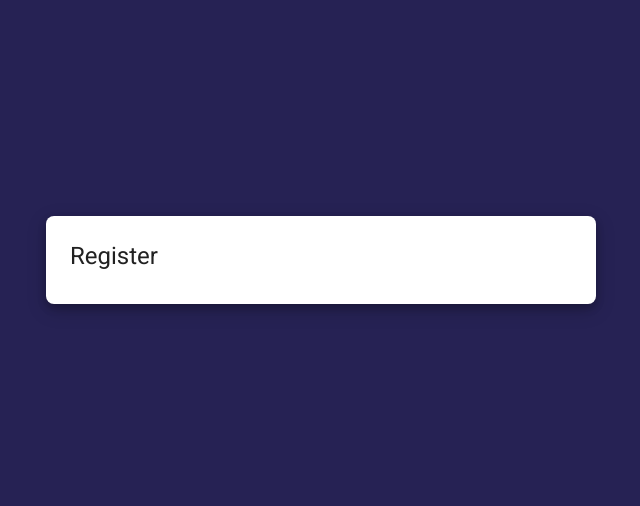
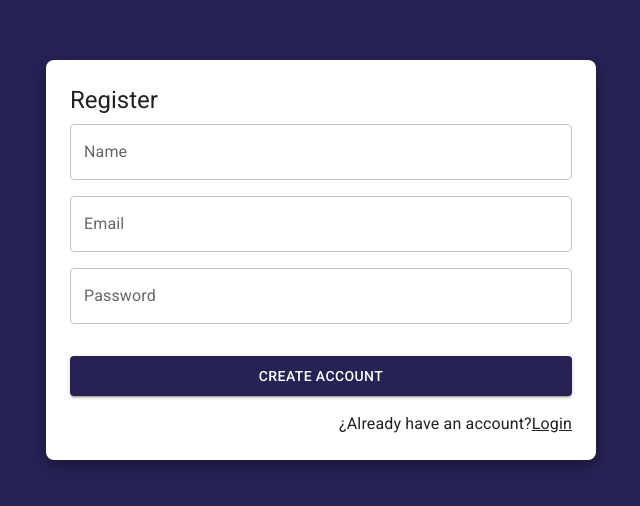
Before and after one commit to Lostovayne/Journal-App-React-Redux-Toolkit-Material-Ui-Firebase-Testing-con-Jest, a React (Vite) app: page /auth/register in a window 1280 px wide. Shown: the part 140-646 px from the top of the page, without its empty margins (319-959 px from the left). Built offline with nearby package versions, Linux system fonts and the light colour scheme.

Commit message:
estilos register

```diff
--- a/src/auth/pages/RegisterPage.jsx
+++ b/src/auth/pages/RegisterPage.jsx
@@ -1,5 +1,51 @@
+import { Button, Grid, Link, TextField, Typography } from '@mui/material';
+import { Link as RouterLink } from 'react-router-dom';
 import { AuthLayout } from '../layout/AuthLayout';
 
 export const RegisterPage = () => {
-    return <AuthLayout title='Register'></AuthLayout>;
+    return (
+        <AuthLayout title='Register'>
+            <form action=''>
+                <Grid container>
+                    <Grid item xs={12} sx={{ mb: 2 }}>
+                        <TextField label='Name' type='text' placeholder='Your Name' variant='outlined' fullWidth />
+                    </Grid>
+
+                    <Grid item xs={12} sx={{ mb: 2 }}>
+                        <TextField
+                            label='Email'
+                            type='email'
+                            placeholder='correo@example.com'
+                            variant='outlined'
+                            fullWidth
+                        />
+                    </Grid>
+
+                    <Grid item xs={12} sx={{ mb: 1 }}>
+                        <TextField
+                            label='Password'
+                            type='password'
+                            placeholder='********'
+                            variant='outlined'
+                            fullWidth
+                        />
+                    </Grid>
+                    <Grid container spacing={2} sx={{ my: 1 }}>
+                        <Grid item xs={12}>
+                            <Button variant='contained' color='primary' fullWidth sx={{ py: 1 }}>
+                                Create Account
+                            </Button>
+                        </Grid>
+                    </Grid>
+
+                    <Grid container direction={'row'} justifyContent='end' sx={{ mt: 1 }}>
+                        <Typography>¿Already have an account? </Typography>
+                        <Link component={RouterLink} color='inherit' to='/auth/login'>
+                            Login
+                        </Link>
+                    </Grid>
+                </Grid>
+            </form>
+        </AuthLayout>
+    );
 };
```
